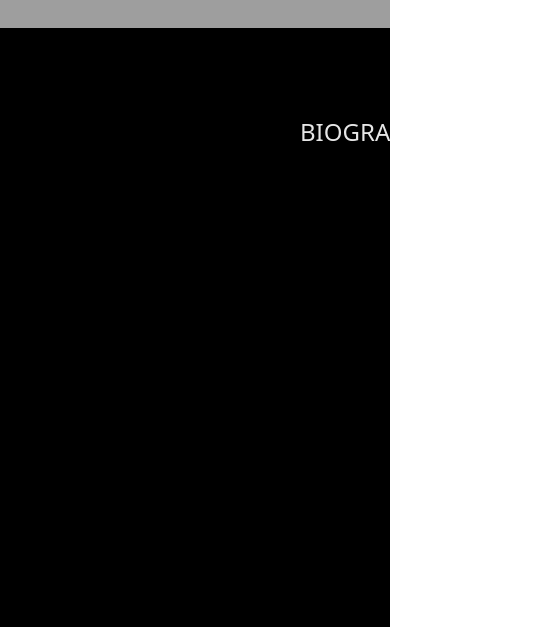
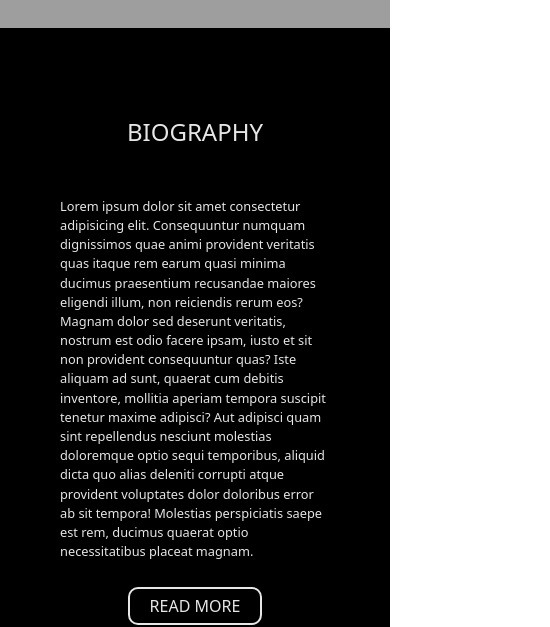
Before and after one commit to micheledimassimo/project-frontend, a Vue app: page / in a window 390 px wide. Shown: the part 1266-1893 px from the top of the page, 550 px wide, since content can reach past the window. Built offline with nearby package versions, Linux system fonts and the light colour scheme; grey boxes are pictures that could not be loaded.

Commit message:
componente biografia responsive

```diff
--- a/src/components/AppBiography.vue
+++ b/src/components/AppBiography.vue
@@ -40,12 +40,12 @@ export default {
 			<h3>
 				Biography
 			</h3>
-			<div class="col-6">
+			<div class="col-lg-6 col-sm-12">
 				<p>
 					Lorem ipsum dolor sit amet consectetur adipisicing elit. Nam voluptas similique voluptates excepturi quo a rerum facere, earum unde inventore necessitatibus, quaerat fugit, at quam ipsam molestias consequatur pariatur ab? Enim reprehenderit incidunt officiis soluta, fugiat ab adipisci laudantium delectus, voluptate ea consectetur earum similique expedita itaque saepe? Delectus excepturi libero minus dolorum, perspiciatis quia sint explicabo odio. Quia quibusdam earum numquam assumenda laboriosam consequatur quam doloremque vitae, molestias laborum blanditiis beatae fuga saepe laudantium illum iure minima eos accusantium harum. Totam tempore tenetur, quas consequatur delectus possimus non quaerat ad ex minima maiores atque vitae, corrupti nam perferendis? Aut.
 				</p>
 			</div>
-			<div class="col-6">
+			<div class="col-lg-6 col-sm-12">
 				<p>
 					Lorem ipsum dolor sit amet consectetur adipisicing elit. Culpa eius consequuntur asperiores obcaecati eaque, ipsa dicta! Aliquid veritatis fugit beatae sequi, amet nam modi optio culpa placeat quas nobis ut ex unde totam dicta sed praesentium facere nisi dolorem iste earum, assumenda quaerat molestiae! Impedit id eligendi placeat illum debitis expedita iure praesentium doloremque repellat vitae, quos maiores beatae autem dolore incidunt libero aliquid voluptates cumque ratione quia nam! Deleniti similique consequuntur pariatur quia quam repellendus animi officiis nulla cupiditate corporis dolores, non nemo, vitae optio nostrum! At fugit quidem, excepturi asperiores neque illo expedita, explicabo quos nulla voluptatibus perspiciatis.
 				</p>
@@ -138,7 +138,27 @@ export default {
 
 		}
 
+@media screen and (max-width: 768px) {
+	section {
+		.container-sm:first-child {
+			padding: 0px;
+			p {
+				padding: 10px 10px;
+				text-align: left;
+				font-size: 0.8rem;
+			}
+		}
 
+		.container-sm:nth-child(2n) {
+			padding: 0px;
+			p {
+				padding: 10px 10px;
+				text-align: left;
+				font-size: 0.8rem;
+			}
+		}
+	}
+}
 
 
 
```
